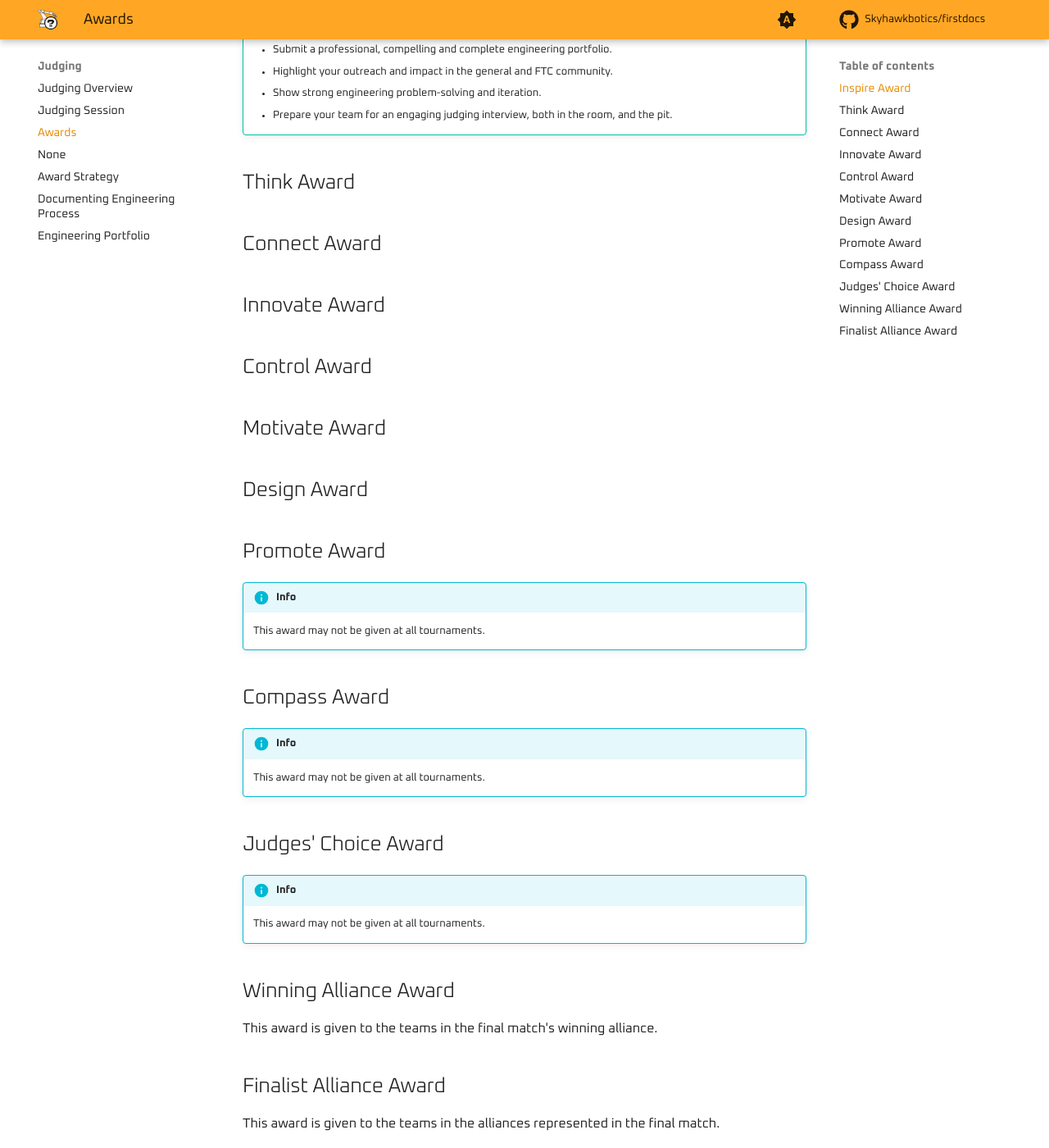
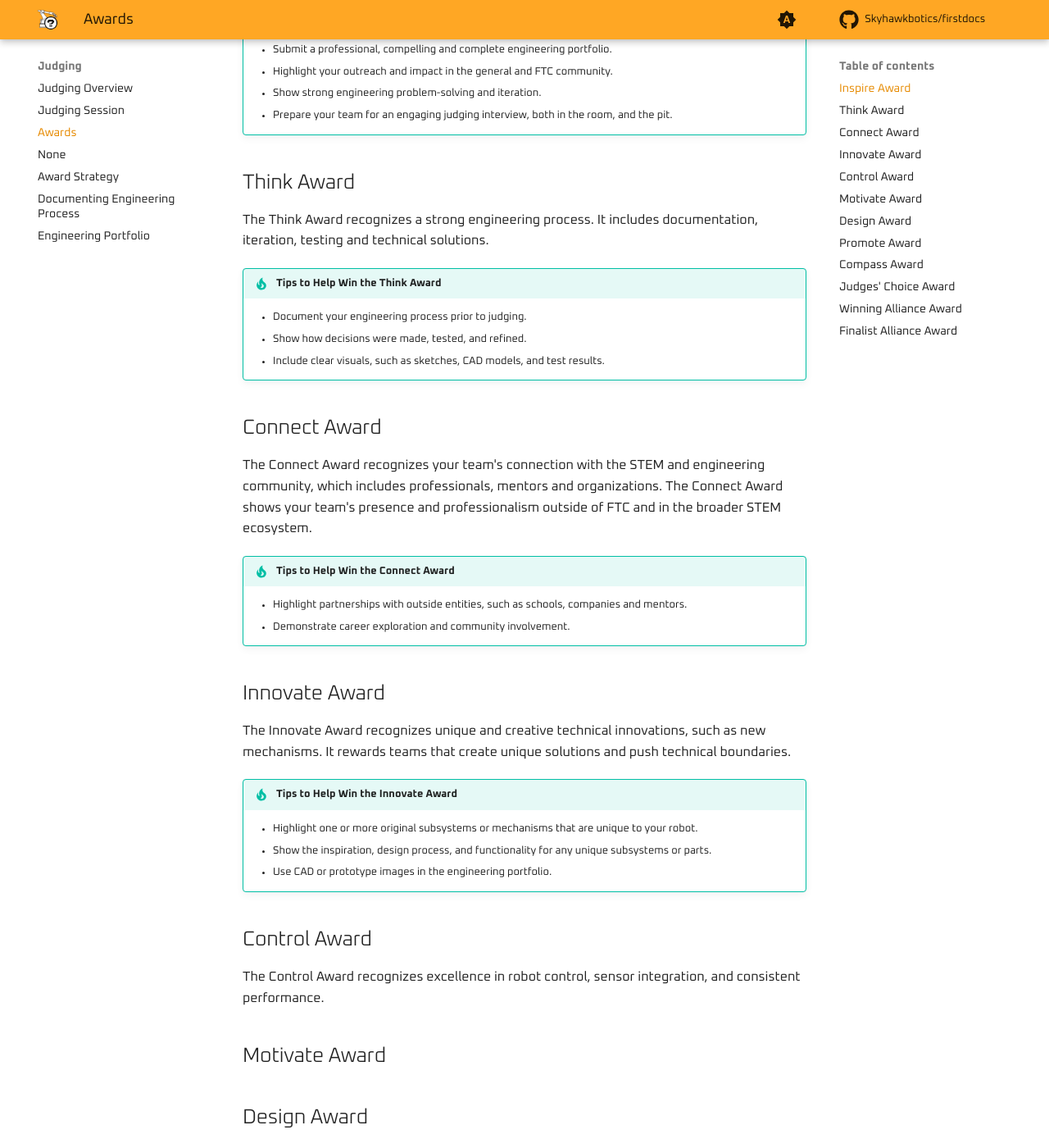
Before and after one commit to Skyhawkbotics/firstdocs, an MkDocs documentation site: the page built from source/docs/judging/awards.md, in a window 1280 px wide and 1400 px high, scrolled down 417 px. Shown: the whole window at 82% size. Built offline with MkDocs 1.6.1 and Material for MkDocs 9.7.7, drawn with Linux system fonts in a browser that asks for light colours; comment, search, counter and statistics services are not loaded.

Commit message:
Add award descriptions and tips for FTC judging
Expanded the awards documentation to include detailed descriptions and practical tips for the Think, Connect, Innovate, and Control Awards. These additions provide teams with guidance on how to better prepare for each award category.

```diff
--- a/source/docs/judging/awards.md
+++ b/source/docs/judging/awards.md
@@ -13,11 +13,36 @@ The Inspire Award recognizes a team that is exceptional in robot design, documen
 
 ## Think Award
 
+The Think Award recognizes a strong engineering process. It includes documentation, iteration, testing and technical solutions.
+
+!!! tip "Tips to Help Win the Think Award"
+
+    * Document your engineering process prior to judging.
+    * Show how decisions were made, tested, and refined.
+    * Include clear visuals, such as sketches, CAD models, and test results.
+
 ## Connect Award
+
+The Connect Award recognizes your team's connection with the STEM and engineering community, which includes professionals, mentors and organizations. The Connect Award shows your team's presence and professionalism outside of FTC and in the broader STEM ecosystem.
+
+!!! tip "Tips to Help Win the Connect Award"
+
+    * Highlight partnerships with outside entities, such as schools, companies and mentors.
+    * Demonstrate career exploration and community involvement.
 
 ## Innovate Award
 
+The Innovate Award recognizes unique and creative technical innovations, such as new mechanisms. It rewards teams that create unique solutions and push technical boundaries.
+
+!!! tip "Tips to Help Win the Innovate Award"
+
+    * Highlight one or more original subsystems or mechanisms that are unique to your robot.
+    * Show the inspiration, design process, and functionality for any unique subsystems or parts.
+    * Use CAD or prototype images in the engineering portfolio.
+
 ## Control Award
+
+The Control Award recognizes excellence in robot control, sensor integration, and consistent performance.
 
 ## Motivate Award
 
```
